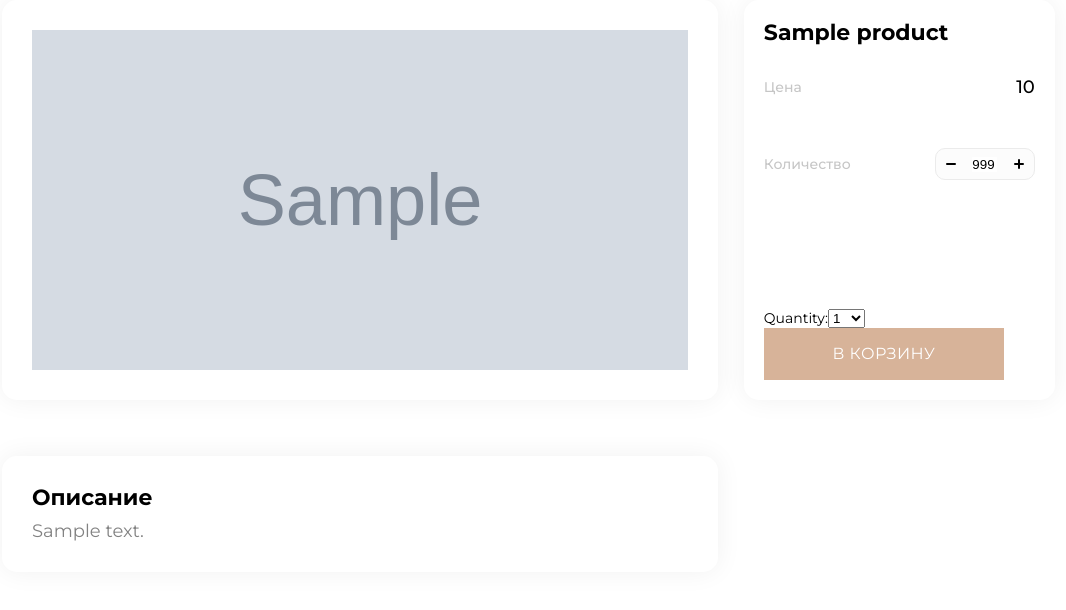
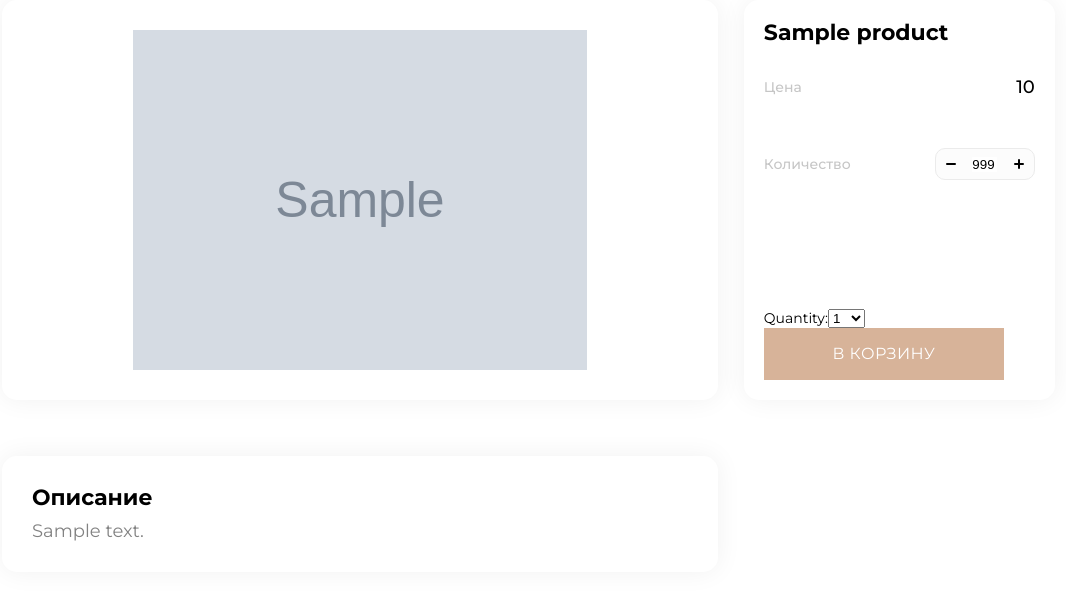
Before and after one commit to Mercyplus/online_store, a Django app: a page that uses src/store/templates/base.html in a window 1280 px wide. Shown: the part 128-738 px from the top of the page, without its empty margins (88-1154 px from the left). Run offline with Django 3.2, Linux system fonts and the light colour scheme; tables that the repository leaves empty hold one stand-in row (values such as "Sample post"); grey boxes marked "Sample" are stand-in pictures; parts of the project's set-up code (start-up, migrations or seed data) failed here and were passed over.

Commit message:
fix styles for product image

```diff
--- a/src/online_store/static/css/product-page.css
+++ b/src/online_store/static/css/product-page.css
@@ -22,7 +22,7 @@
 .product__image {
     display: block;
     height: 100%;
-    width: 100%;
+    object-fit: contain;
 }
 
 .product__right-container{
```
